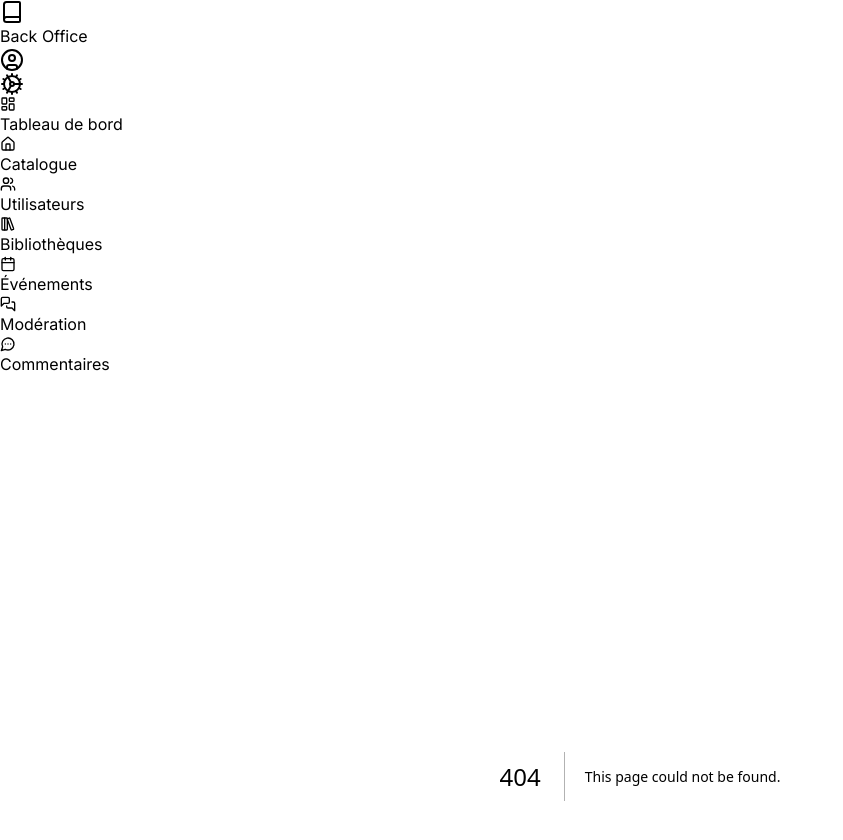
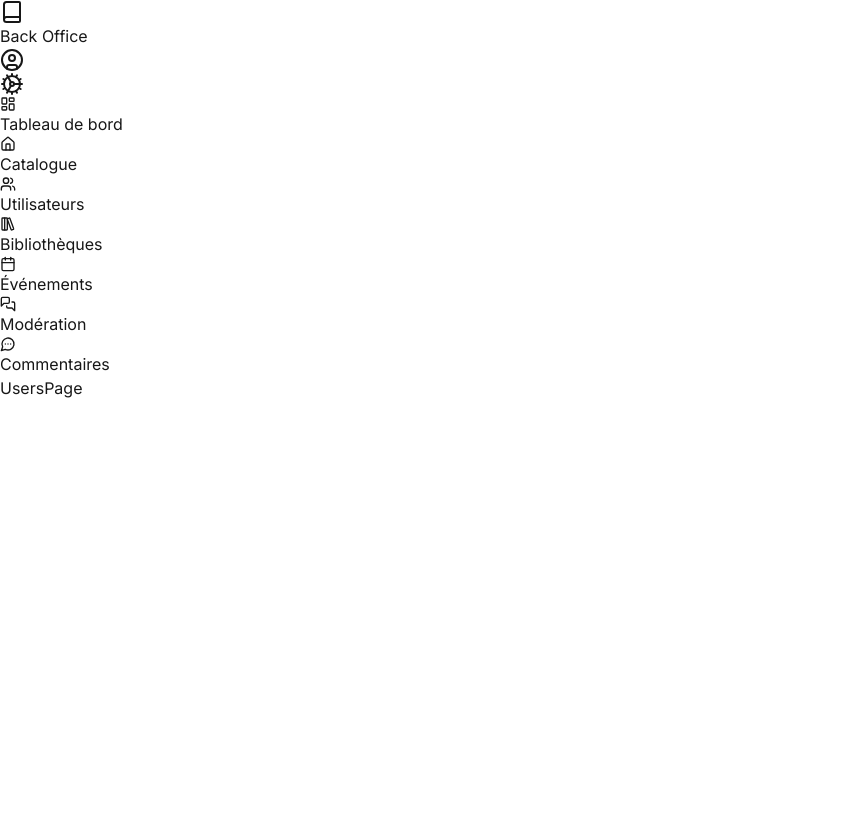
Before and after one commit to BiblioCorner/backoffice_bibliocorner, a Next.js app: page /catalog/users in a window 1280 px wide. Before the commit this address had no page. Shown: the top 840 px of the page, without its empty margins (0-843 px from the left). Built offline with nearby package versions, Linux system fonts and the light colour scheme.

Commit message:
✨ Add Users page and update Sidebar link to point to /catalog/users

```diff
--- /dev/null
+++ b/src/app/catalog/users/page.js
@@ -0,0 +1,9 @@
+import React from 'react'
+
+const UsersPage = () => {
+  return (
+    <div>UsersPage</div>
+  )
+}
+
+export default UsersPage
--- a/src/components/partials/Sidebar/index.js
+++ b/src/components/partials/Sidebar/index.js
@@ -35,7 +35,7 @@ const Sidebar = () => {
             <ul className="pl-4">
               <li>
                 <Link
-                  href="#"
+                  href="/catalog/users"
                   className="flex items-center gap-2 p-4 hover:bg-gray-200"
                 >
                   <Users size={16} />
```
